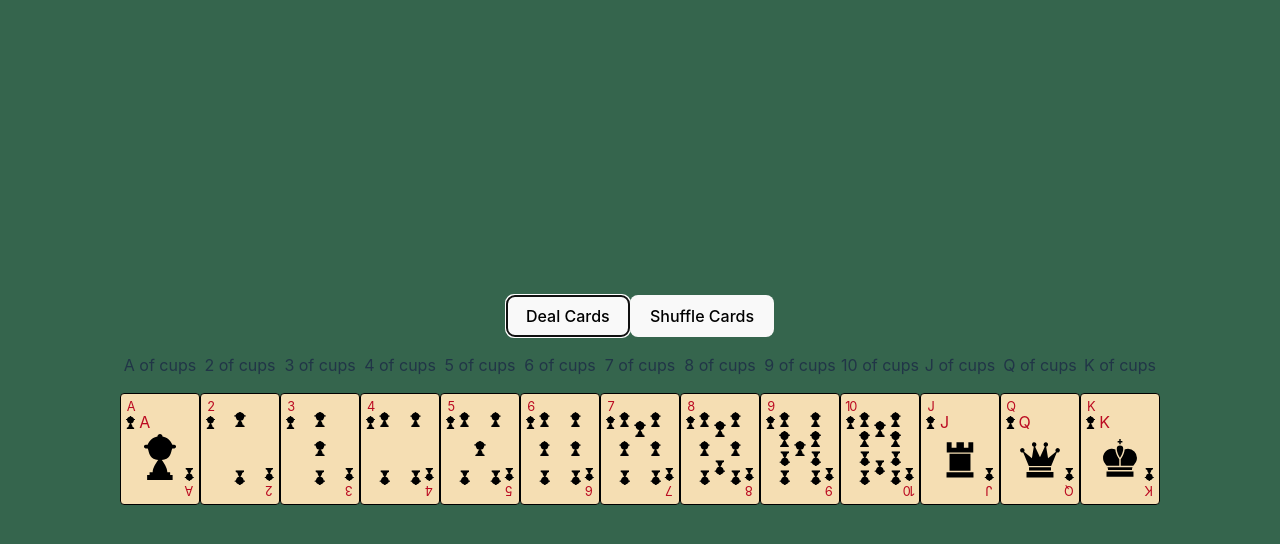
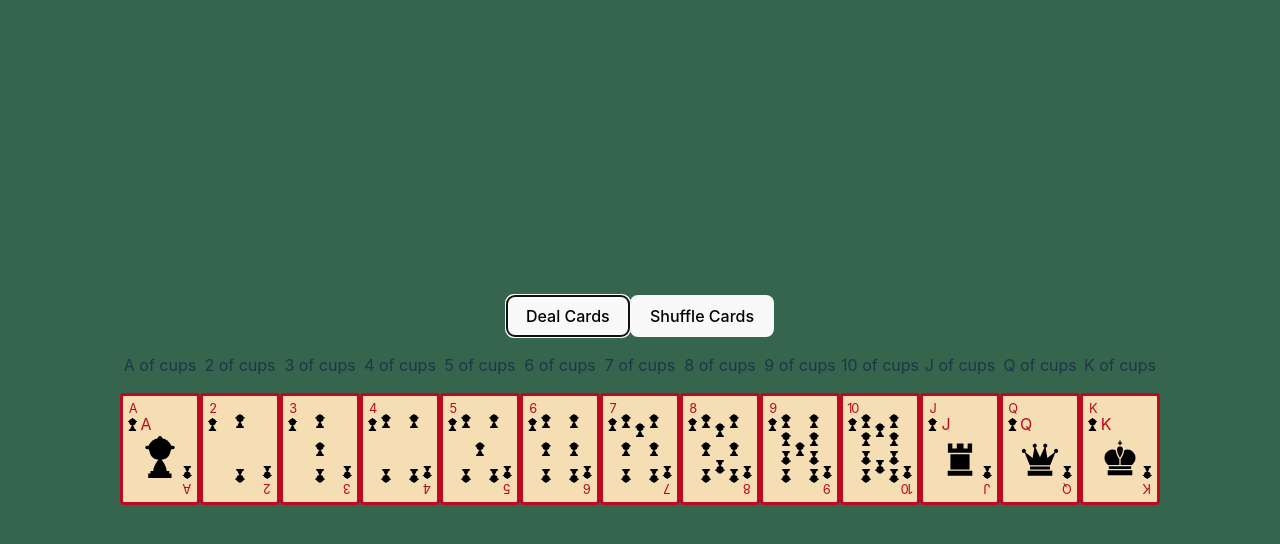
Before and after one commit to NekkidBear/CMO-CardGame, a React (Vite) app: page / in a window 1280 px wide. Both pictures are taken after a click on the button "Deal Cards". Shown: the top 544 px of the page. Built offline with nearby package versions, Linux system fonts and the light colour scheme.

Commit message:
ad colored borders for flush matching

```diff
--- a/src/Card/css-cards/Card.css
+++ b/src/Card/css-cards/Card.css
@@ -17,7 +17,7 @@ body {
   width: var(--width);
   height: var(--height);
   background-color: #F5DEB3;
-  border: 1px solid black;
+  border: 3px solid black;
   border-radius: 0.25em;
   padding: 1em;
   display: grid;
@@ -30,21 +30,25 @@ body {
 [data-suit="cups"].card,
 [data-suit="crowns"].card {
   color: #BB0A21;
+  border-color: #bb0a21;
 }
 
 [data-suit="swords"].card,
 [data-suit="elephants"].card {
   color: #000000;
+  border-color: #000000;
 }
 
 [data-suit="staves"].card,
 [data-suit="octograms"].card {
   color: #256F45;
+  border-color: #214C34;
 }
 
 [data-suit="coins"].card,
 [data-suit="terrapins"].card {
   color: #0000ff;
+  border-color: #0000ff;
 }
 
 .pip {
```
Also changed, not shown: src/player/Player.jsx (+6 -2 lines).
